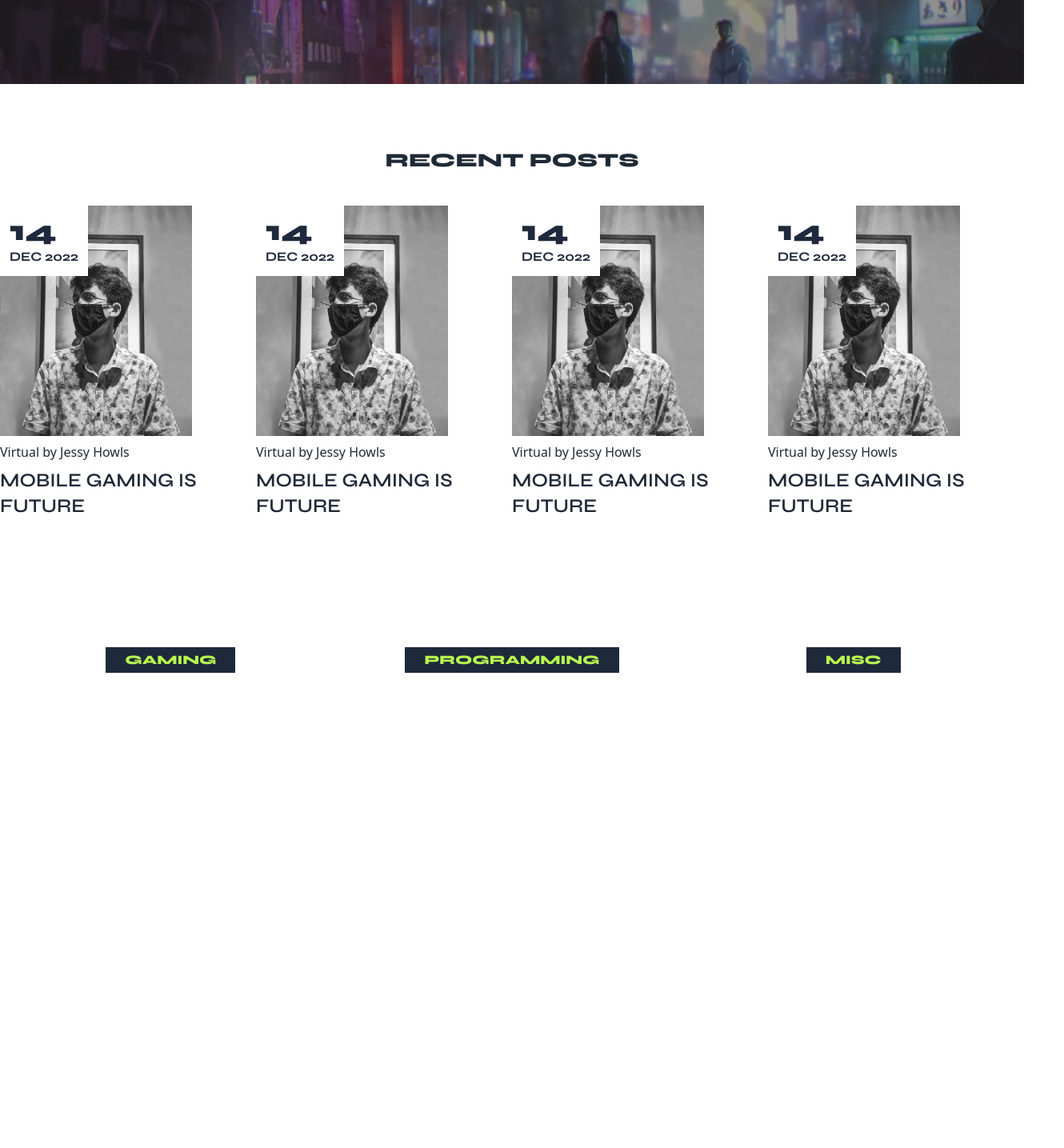
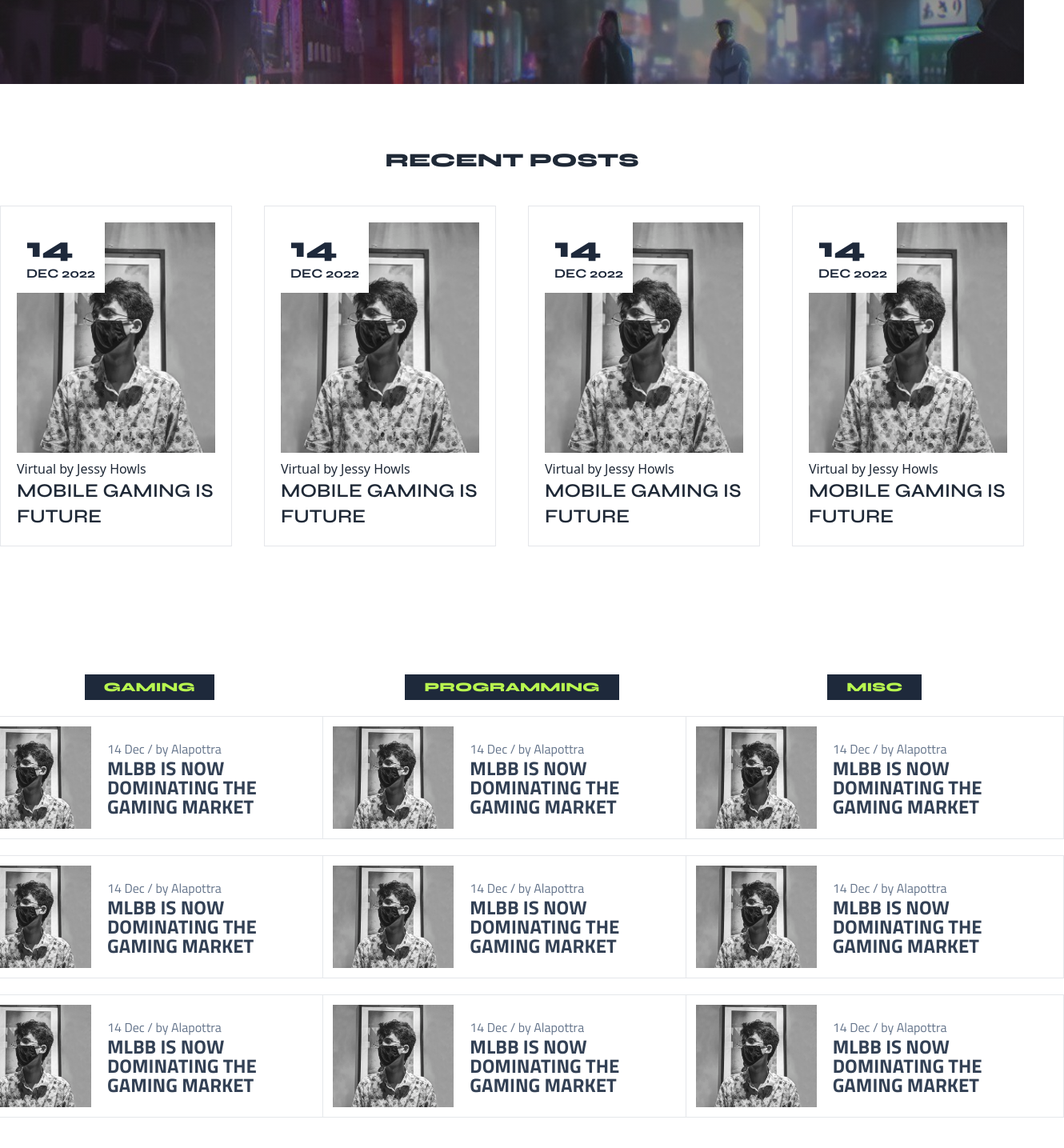
Before and after one commit to Alapottra-troj1n/geek-hive-next.js, a Next.js app: page / in a window 1280 px wide. Shown: the part 695-2130 px from the top of the page at 80% size, 1330 px wide, since content can reach past the window. Before the commit the page ends 1616 px from the top, so only its background shows below. Built offline with nearby package versions, Linux system fonts and the light colour scheme.

Commit message:
styled the third section

```diff
--- a/pages/components/BlogPost.jsx
+++ b/components/BlogPost.jsx
@@ -3,19 +3,21 @@ import React from 'react';
 
 const BlogPost = () => {
   return (
-    <div className="flex flex-col gap-2 cursor-pointer transition-all" >
-      <div>
-        <div className="relative h-72 w-60" >
+    <div className="flex flex-col gap-2 transition-all border p-5" >
+    <div className=" flex justify-center ">
+    <div className="relative h-72 w-72" >
           <Image alt='' src={'/ala.jpg'} layout="fill" objectFit='cover' />
           <div className='font-type  absolute bg-white p-3' >
             <h2 className='text-4xl font-black text-slate-800' >14</h2>
             <p className='text-slate-800 font-bold' >DEC 2022</p>
           </div>
         </div>
+    </div>
 
-      </div>
-      <p>Virtual by Jessy Howls</p>
-      <h2 className="font-type font-semibold text-2xl hover:text-main " >MOBILE GAMING IS FUTURE</h2>
+     <div className="flex flex-col items-center lg:items-start">
+     <p>Virtual by Jessy Howls</p>
+      <h2 className="font-type font-semibold text-2xl hover:text-main cursor-pointer " >MOBILE GAMING IS FUTURE</h2>
+     </div>
 
     </div>
   );
--- a/pages/components/Navbar.jsx
+++ b/components/Navbar.jsx
@@ -14,7 +14,7 @@ const Navbar = () => {
 
 
     return (
-      <div className='fixed w-full bg-stone-900 text-white'>
+      <div className='fixed w-full bg-stone-900 text-white z-50'>
         <div className="navbar max-w-7xl  py-5 mx-auto ">
 
         <div className="navbar-start">
--- /dev/null
+++ b/components/SmallPost.jsx
@@ -0,0 +1,18 @@
+import Image from 'next/image';
+import React from 'react';
+
+const smallPost = () => {
+    return (
+        <div className="bg-white mt-5 border flex flex-col lg:flex-row items-center gap-5 p-3">
+            <div className="relative h-32 w-72 " >
+                <Image src={'/ala.jpg'} alt='' layout='fill' objectFit='cover'  />
+            </div>
+            <div>
+            <p className="font-display text-slate-500" >14 Dec / by Alapottra</p>
+            <h2 className="font-bold font-display leading-6 text-slate-700 text-2xl" >MLBB IS NOW DOMINATING THE GAMING MARKET</h2>
+            </div>
+        </div>
+    );
+};
+
+export default smallPost;
--- a/pages/_app.js
+++ b/pages/_app.js
@@ -1,4 +1,4 @@
-import Navbar from './components/Navbar'
+import Navbar from '../components/Navbar'
 import '../styles/globals.css'
 
 function MyApp({ Component, pageProps }) {
--- a/pages/index.js
+++ b/pages/index.js
@@ -1,5 +1,6 @@
-import Head from 'next/head'
-import BlogPost from './components/blogPost'
+import Head from 'next/head';
+import BlogPost from '../components/blogPost';
+import SmallPost from '../components/SmallPost'
 
 
 export default function Home() {
@@ -33,7 +34,7 @@ export default function Home() {
       <div>
       <h2 className="text-center font-type font-black text-2xl pb-10 pt-20 " >RECENT POSTS</h2>
 
-        <div className="pb-20 grid grid-cols-4 items-center max-w-7xl mx-auto ">
+        <div className="pb-20 grid grid-cols-1 md:grid-cols-2 lg:grid-cols-3 xl:grid-cols-4 max-w-7xl mx-auto gap-10">
 
           <BlogPost />
           <BlogPost />
@@ -48,21 +49,31 @@ export default function Home() {
 
       <div className="py-20 bg-white ">
 
-        <div className=" grid grid-cols-1 md:grid-cols-2 lg:grid-cols-3  max-w-7xl mx-auto" >
+        <div className=" grid grid-cols-1 md:grid-cols-2 lg:grid-cols-2 xl:grid-cols-3  gap-20 max-w-7xl  mx-auto" >
 
-          <div className='flex justify-center'>
+          <div className='flex flex-col items-center justify-center'>
             <span className="font-extrabold text-md bg-slate-800 px-6 py-1 text-main font-type">GAMING </span>
+
+
+           <SmallPost/>
+           <SmallPost/>
+           <SmallPost/>
+
 
           </div>
 
-          <div className='flex justify-center'>
+          <div className='flex flex-col items-center  justify-center'>
             <span className=" font-extrabold text-md bg-slate-800 px-6 py-1 text-main font-type">PROGRAMMING</span>
-
+            <SmallPost/>
+            <SmallPost/>
+            <SmallPost/>
           </div>
 
-          <div className='flex justify-center'>
+          <div className='flex flex-col items-center  justify-center'>
             <span className=" font-extrabold text-md bg-slate-800 px-6 py-1 text-main font-type">MISC</span>
-
+            <SmallPost/>
+            <SmallPost/>
+            <SmallPost/>
           </div>
 
 
```
